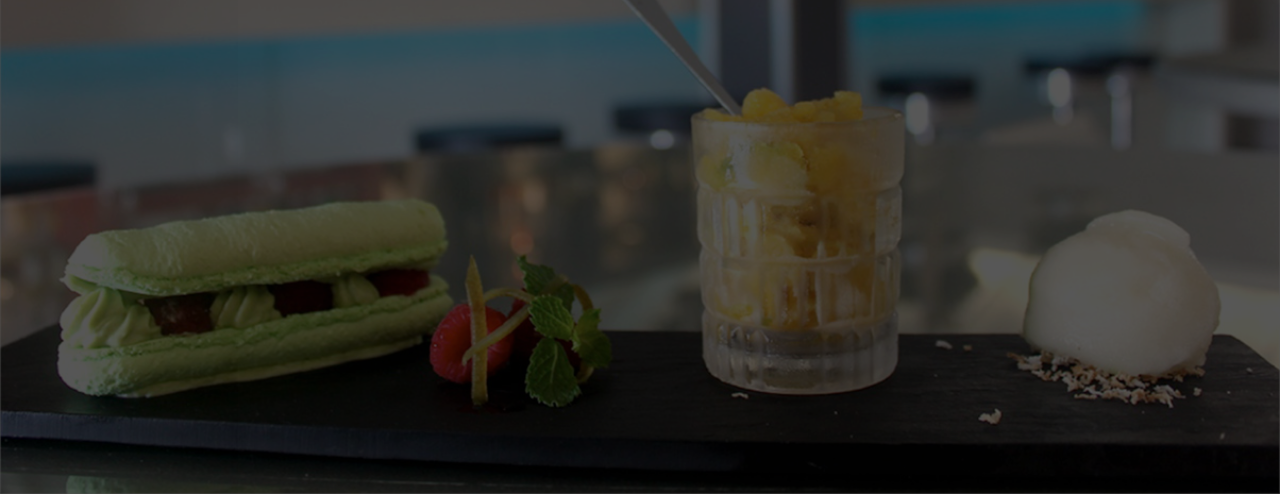
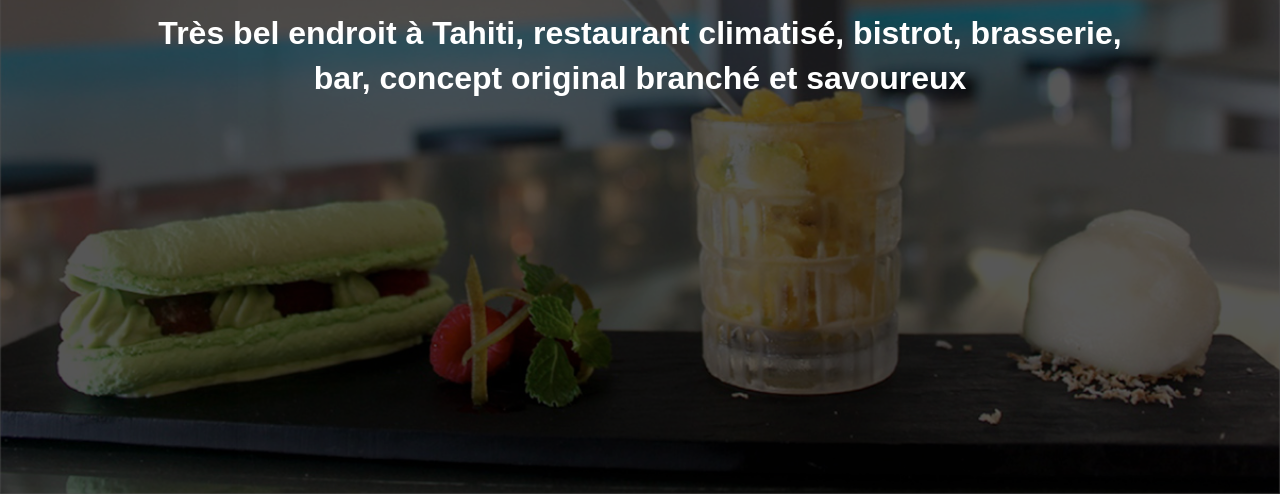
Before and after one commit to Antho987/www_white, a plain HTML site: page index.html in a window 1280 px wide. Shown: the part 306-800 px from the top of the page. Drawn offline with nearby package versions, Linux system fonts and the light colour scheme; files that its build step writes are made by us from their sources.

```diff
--- a/css/main.scss
+++ b/css/main.scss
@@ -139,11 +139,16 @@ body{
     margin:auto;
 }
 .info_white{
-    margin-bottom:30px;
+    position:absolute;
+    top:10%;
     p{
         font-weight: bold;
         font-size:2.5em;
     }
+}
+.slider_content{
+    height: 50%;
+    top:25%;
 }
 /*CONTENT
  .content_acc{
```
Also changed, not shown: index.html (+3 -29 lines), 1 other file.
